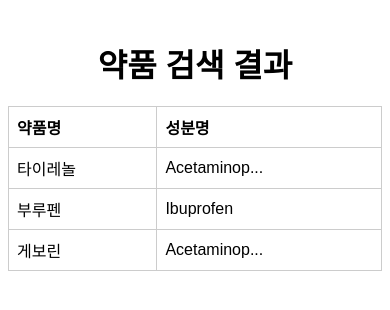
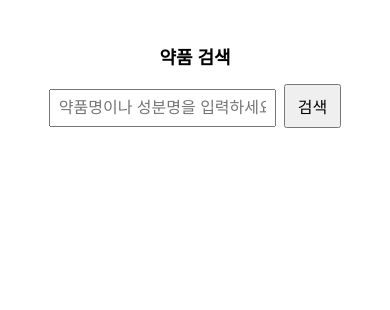
Before and after one commit to happyroy1004/drug-search-app, a React (Create React App) app: page / in a window 390 px wide. Shown: the top 310 px of the page. Built offline with nearby package versions, Linux system fonts and the light colour scheme.

Commit message:
모바일 반응형 개선

```diff
--- a/src/App.css
+++ b/src/App.css
@@ -1,47 +1,52 @@
-.container {
-  max-width: 600px;
-  margin: 40px auto;
-  font-family: Arial, sans-serif;
+.App {
   text-align: center;
+  padding: 20px;
+  font-family: sans-serif;
 }
 
-h1 {
-  margin-bottom: 20px;
+input {
+  padding: 8px;
+  font-size: 16px;
+  margin-right: 8px;
 }
 
-.drug-table {
-  width: 100%;
-  border-collapse: collapse;
-  margin-bottom: 20px;
-}
-
-.drug-table th,
-.drug-table td {
-  border: 1px solid #ccc;
-  padding: 8px;
-  text-align: left;
-}
-
-.drug-table tr:hover {
-  background-color: #f2f2f2;
+button {
+  padding: 8px 12px;
+  font-size: 16px;
   cursor: pointer;
 }
 
-.selected {
-  background-color: #e0f7fa;
+.responsive-table {
+  width: 90%;
+  max-width: 600px;
+  margin: 20px auto;
+  border-collapse: collapse;
+  font-family: sans-serif;
 }
 
-.selected-info {
-  border-top: 1px solid #ccc;
-  padding-top: 20px;
+.responsive-table th,
+.responsive-table td {
+  border: 1px solid #ccc;
+  padding: 10px;
   text-align: left;
-}
-
-.ellipsis {
   max-width: 120px;
   white-space: nowrap;
   overflow: hidden;
   text-overflow: ellipsis;
-  display: inline-block;
-  vertical-align: top;
 }
+
+.responsive-table th {
+  background-color: #f8f8f8;
+}
+
+@media (max-width: 600px) {
+  .responsive-table th,
+  .responsive-table td {
+    font-size: 14px;
+    padding: 8px;
+  }
+
+  h2 {
+    font-size: 18px;
+  }
+}
--- a/src/App.js
+++ b/src/App.js
@@ -1,31 +1,35 @@
 import React, { useState } from 'react';
 import './App.css';
 
-const drugData = [
-  {
-    id: 1,
-    name: '타이레놀',
-    ingredient: 'Acetaminophen1234567890'
-  },
-  {
-    id: 2,
-    name: '부루펜',
-    ingredient: 'Ibuprofen'
-  },
-  {
-    id: 3,
-    name: '게보린',
-    ingredient: 'Acetaminophen + Isopropylantipyrine + Caffeine'
+function App() {
+  const [searchTerm, setSearchTerm] = useState('');
+  const [results, setResults] = useState([]);
+
+  const handleSearch = async () => {
+    try {
+      const response = await fetch(`/api/search?query=${encodeURIComponent(searchTerm)}`);
+      const data = await response.json();
+      setResults(data);
+    } catch (error) {
+      console.error('검색 중 오류 발생:', error);
     }
-];
-
-function App() {
-  const [selectedDrug, setSelectedDrug] = useState(null);
+  };
 
   return (
-    <div className="container">
-      <h1>약품 검색 결과</h1>
-      <table className="drug-table">
+    <div className="App">
+      <h2>약품 검색</h2>
+      <input
+        type="text"
+        placeholder="약품명이나 성분명을 입력하세요"
+        value={searchTerm}
+        onChange={(e) => setSearchTerm(e.target.value)}
+      />
+      <button onClick={handleSearch}>검색</button>
+
+      {results.length > 0 && (
+        <>
+          <h2>약품 검색 결과</h2>
+          <table className="responsive-table">
             <thead>
               <tr>
                 <th>약품명</th>
@@ -33,31 +37,15 @@
               </tr>
             </thead>
             <tbody>
-          {drugData.map((drug) => (
-            <tr
-              key={drug.id}
-              onClick={() => setSelectedDrug(drug)}
-              className={selectedDrug?.id === drug.id ? 'selected' : ''}
-            >
+              {results.map((drug, index) => (
+                <tr key={index}>
                   <td>{drug.name}</td>
-              <td>
-                <span className="ellipsis" title={drug.ingredient}>
-                  {drug.ingredient.length > 10
-                    ? `${drug.ingredient.slice(0, 10)}...`
-                    : drug.ingredient}
-                </span>
-              </td>
+                  <td>{drug.ingredient}</td>
                 </tr>
               ))}
             </tbody>
           </table>
-
-      {selectedDrug && (
-        <div className="selected-info">
-          <h2>선택한 약품 정보</h2>
-          <p><strong>약품명:</strong> {selectedDrug.name}</p>
-          <p><strong>성분명:</strong> {selectedDrug.ingredient}</p>
-        </div>
+        </>
       )}
     </div>
   );
```
Lines whose indentation alone changed are shown as unchanged.
